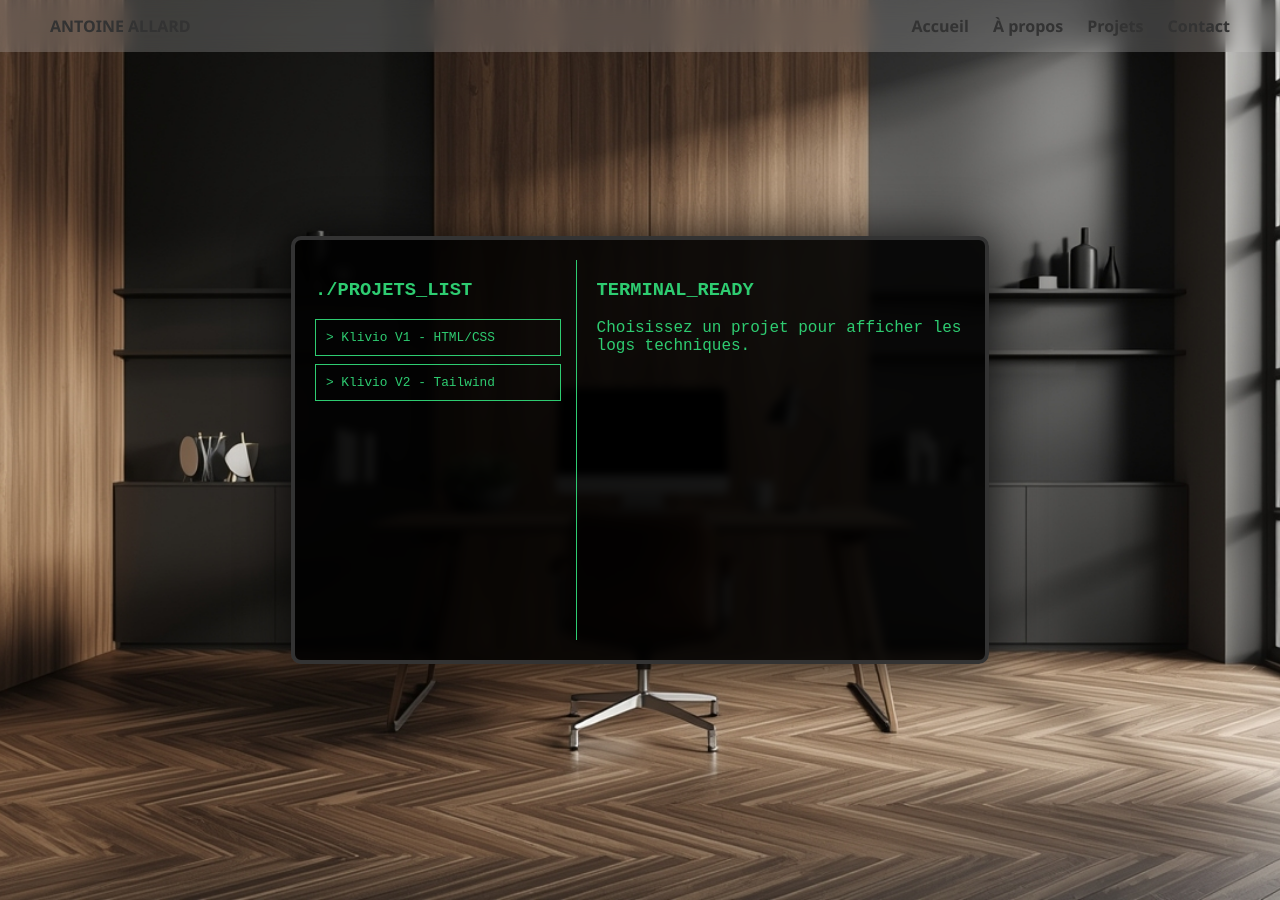
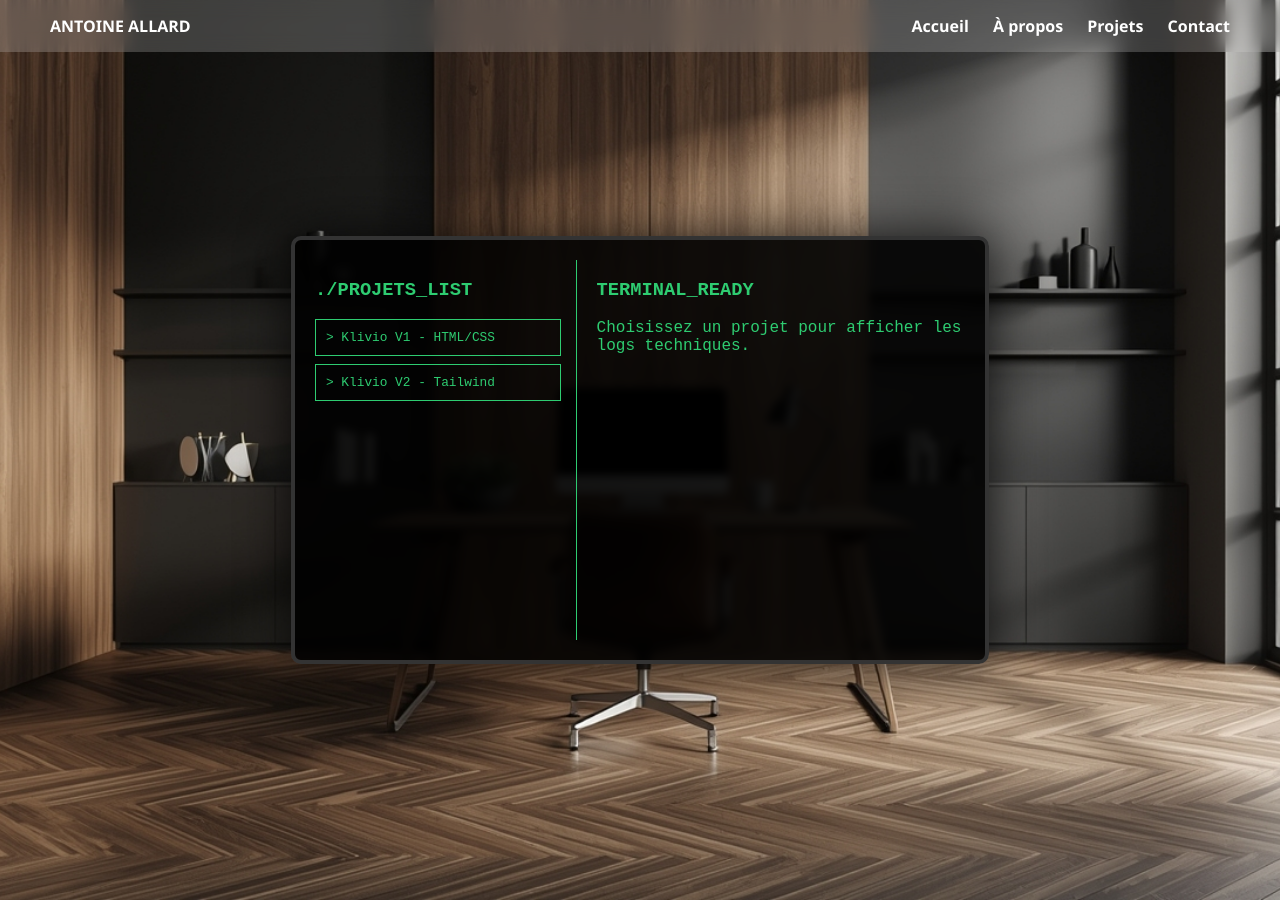
Before and after one commit to AntoineAll/Portfolio, a Jekyll site: the page built from myPortfolio/realisations.markdown, in a window 1280 px wide. Built offline with Jekyll 4.4.1, drawn with Linux system fonts in a browser that asks for light colours.

Commit message:
Modification des couleurs de lettres dans les navbar

```diff
--- a/myPortfolio/_layouts/contact.html
+++ b/myPortfolio/_layouts/contact.html
@@ -45,7 +45,7 @@
         .contact-info h2 { color: #2ecc71; margin-top: 0; font-size: 1.5rem; }
         .info-item { margin-bottom: 20px; }
         .info-item label { display: block; font-size: 0.7rem; font-weight: bold; color: #000000; text-transform: uppercase; }
-        .info-item a, .info-item p { color: #ff0000; text-decoration: none; font-size: 0.95rem; margin: 5px 0; word-break: break-all; }
+        .info-item a, .info-item p { color: #ffffff; text-decoration: none; font-size: 0.95rem; margin: 5px 0; word-break: break-all; }
         .info-item a:hover { color: #2ecc71; text-decoration: underline; }
 
         /* Section Formulaire */
--- a/myPortfolio/_layouts/desk.html
+++ b/myPortfolio/_layouts/desk.html
@@ -20,13 +20,13 @@
             padding: 15px 50px; background-color: rgba(255, 255, 255, 0.2);
             backdrop-filter: blur(10px); position: fixed; top: 0; width: 100%; z-index: 1000; box-sizing: border-box;
         }
-        nav a { color: #333; text-decoration: none; margin-left: 20px; font-weight: bold; }
+        nav a { color: #ffffff; text-decoration: none; margin-left: 20px; font-weight: bold; }
         a:hover {color: #9c0000;}
 
         .name {
             font-weight: bold;
             font-size: 1rem;
-            color: #333;
+            color: #ffffff;
         }
 
         .computer-monitor {
--- a/myPortfolio/about.markdown
+++ b/myPortfolio/about.markdown
@@ -29,4 +29,5 @@ interets:
   - "Automobile (Compétitions)"
   - "Horlogerie (Mécaniques & Histoires)"
   - "Karaté (10 ans en club)"
+  - "Architecture"
 ---
```
